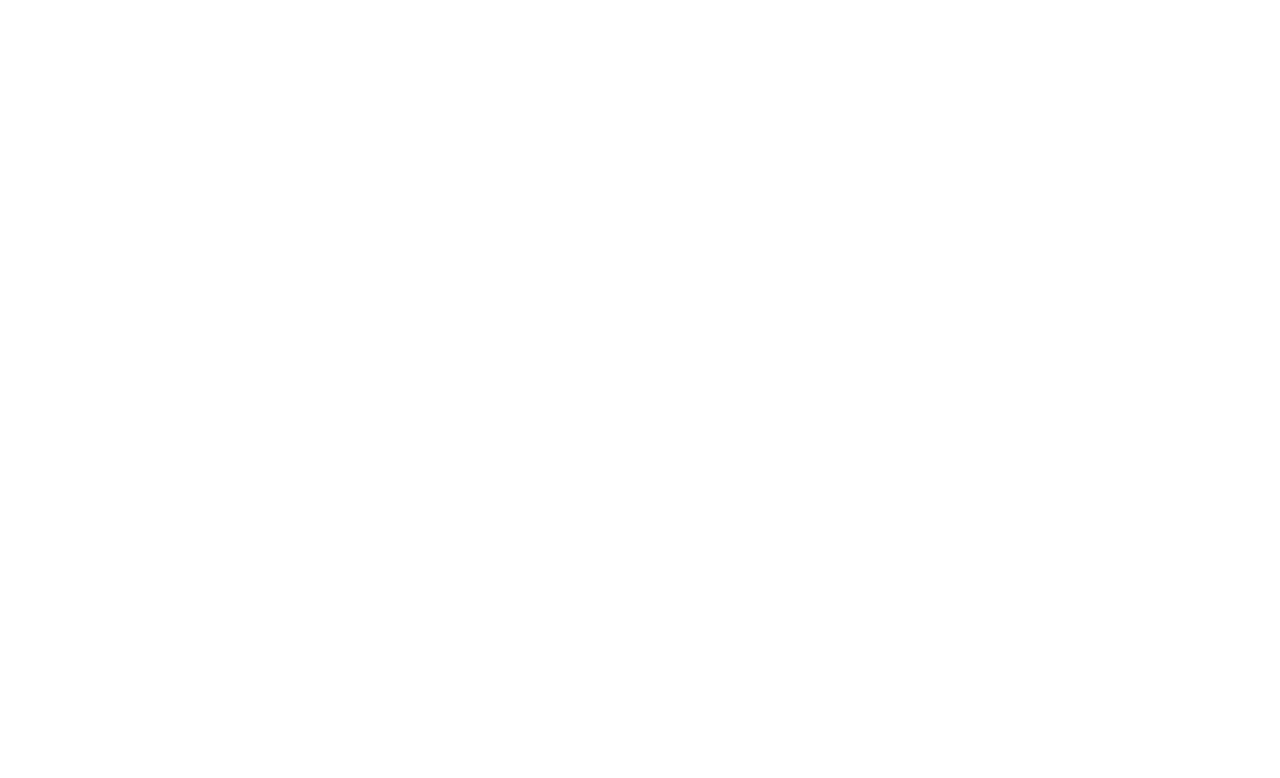
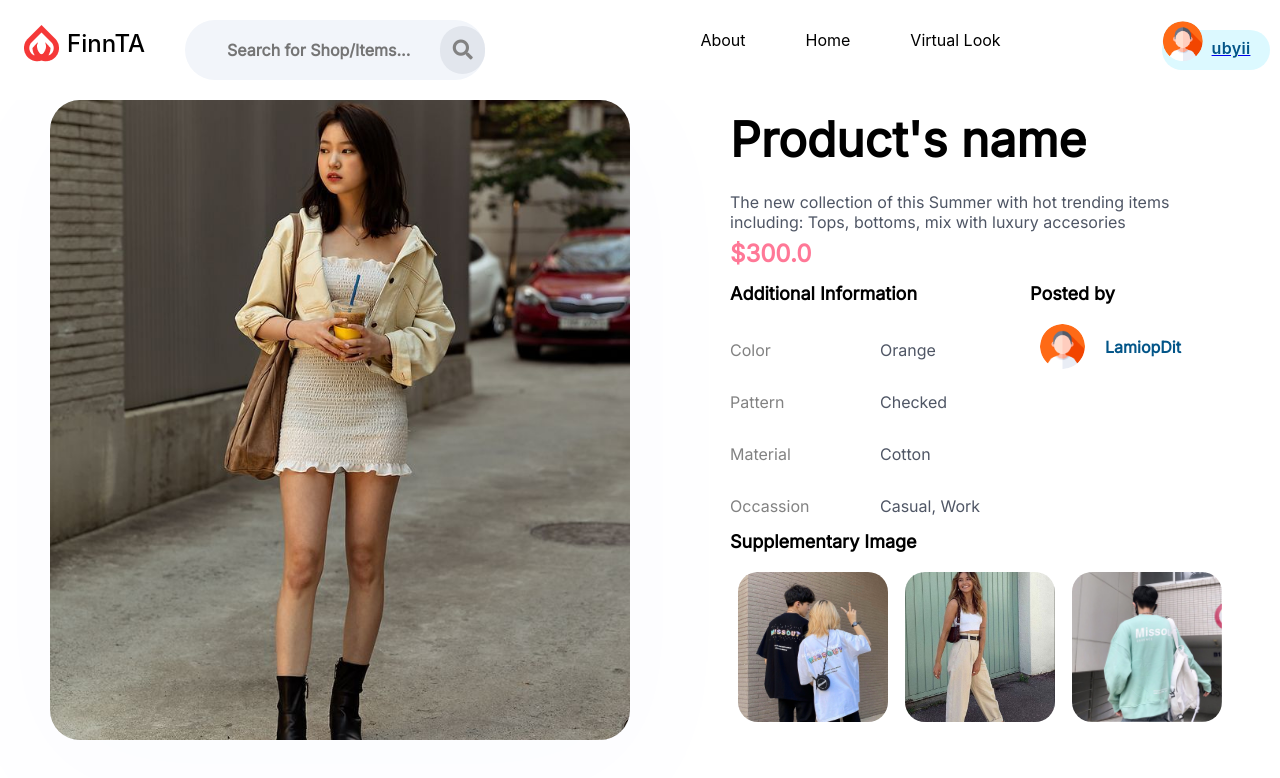
Before and after one commit to tram270600/FinnTA-Recommendation-System, a React (Create React App) app in the folder frontend/: page /product in a window 1280 px wide. Shown: the top 778 px of the page. Built offline with nearby package versions, Linux system fonts and the light colour scheme.

Commit message:
- finish Product Detail screen

```diff
--- a/frontend/src/App.js
+++ b/frontend/src/App.js
@@ -5,6 +5,7 @@
 import ProfileScreen from './screens/ProfileScreen'
 import UploadItem from './screens/UploadItem'
 import UploadAndDisplayImage  from './screens/UploadAndDisplayImage'
+import ProductDetailScreen  from './screens/ProductDetailScreen'
 
 function App() {
   return (
@@ -13,6 +14,7 @@
         <Route path="/" component = {HomeScreen} exact></Route>
         <Route path="/upload" component={UploadItem}></Route>
         <Route path="/profile" component={ProfileScreen}></Route>
+        <Route path="/product" component={ProductDetailScreen}></Route>
     </Switch>
       <>
       {/* <NavBar /> */}
@@ -27,111 +29,3 @@
 }
 
 export default App;
-// import axios from 'axios';
-
-// import React,{Component} from 'react';
-
-// class App extends Component {
-
-// 	state = {selectedFile: null};
-
-//   getBase64(e) {
-//     var file = e.target.files[0]
-//     let reader = new FileReader()
-//     reader.readAsDataURL(file)
-//     reader.onload = () => {
-//       this.setState({
-//         imgUpload: reader.result
-//       })
-//     };
-//     reader.onerror = function (error) {
-//       console.log('Error: ', error);
-//     }
-//   }
-
-// 	// On file select (from the pop up)
-// 	onFileChange = event => {
-
-// 	// Update the state
-// 	this.setState({ selectedFile: event.target.files[0] });
-
-// 	};
-
-// 	// On file upload (click the upload button)
-// 	onFileUpload = () => {
-
-// 	// Create an object of formData
-// 	const formData = new FormData();
-
-// 	// Update the formData object
-// 	formData.append(
-// 		"myFile",
-// 		this.state.selectedFile,
-// 		this.state.selectedFile.name
-// 	);
-
-// 	// Details of the uploaded file
-// 	console.log(this.state.selectedFile);
-
-// 	// Request made to the backend api
-// 	// Send formData object
-// 	axios.post("api/uploadfile", formData);
-// 	};
-
-// 	// File content to be displayed after
-// 	// file upload is complete
-// 	fileData = () => {
-
-// 	if (this.state.selectedFile) {
-
-// 		return (
-// 		<div>
-// 			<h2>File Details:</h2>
-
-// <p>File Name: {this.state.selectedFile.name}</p>
-
-
-// <p>File Type: {this.state.selectedFile.type}</p>
-// <p>File Type: {this.state.selectedFile.getBase64}</p>
-
-
-// <p>
-// 			Last Modified:{" "}
-// 			{this.state.selectedFile.lastModifiedDate.toDateString()}
-// 			</p>
-//       <img src="" alt="Test file"></img>
-// 		</div>
-// 		);
-// 	} else {
-// 		return (
-// 		<div>
-// 			<br />
-// 			<h4>Choose before Pressing the Upload button</h4>
-// 		</div>
-// 		);
-// 	}
-// 	};
-
-// 	render() {
-
-// 	return (
-// 		<div>
-// 			<h1>
-// 			GeeksforGeeks
-// 			</h1>
-// 			<h3>
-// 			File Upload using React!
-// 			</h3>
-// 			<div>
-// 				<input type="file" onChange={this.onFileChange} />
-// 				<button onClick={this.onFileUpload}>
-// 				Upload!
-// 				</button>
-// 			</div>
-// 		{this.fileData()}
-// 		</div>
-// 	);
-// 	}
-// }
-
-// export default App;
--- /dev/null
+++ b/frontend/src/screens/ProductDetailScreen.js
@@ -0,0 +1,79 @@
+import NavBar from '../components/NavBar'
+import uploadImage from '../images/outfit4.jpg'
+import photo1 from '../images/outfit5.jpg'
+import photo2 from '../images/outfit2.jpg'
+import photo3 from '../images/outfit6.jpg'
+
+import '../styles/productDetail.scss'
+import avatar from '../images/avatar.png'
+function App() {
+  return (
+    <>
+    <NavBar />
+    <div className="content-max-width">
+      <div className="product-content">
+        <div className="product-image">
+            <img src={uploadImage} alt="upload-image"></img>
+        </div>
+        <div className="content-right">
+          <div className="title-component">
+            <div className="title">Product's name</div>
+            <div className="description">The new collection of this Summer
+            with hot trending items including: Tops, bottoms, mix with luxury accesories
+            </div>
+            <div className="price">$300.0</div>
+            </div>
+            <div className="product-info">
+              <div className="addition-info">
+                <div className="sub-title">Additional Information</div>
+                <div className="sub-info">
+                    <p> Color </p>
+                    <span> Orange </span>
+                </div>
+                <div className="sub-info">
+                    <p> Pattern </p>
+                    <span> Checked </span>
+                </div>
+                <div className="sub-info">
+                    <p> Material </p>
+                    <span> Cotton</span>
+                </div>
+                <div className="sub-info">
+                    <p> Occassion </p>
+                    <span> Casual, Work </span>
+                </div>
+              </div>
+              <div className="owner">
+                <div className="sub-title">Posted by</div>
+                  <div className="owner-info">
+                    <img src={avatar} alt="post's owner"></img>
+                    <span>LamiopDit</span>
+                  </div>
+              </div>
+            </div>
+            <div className="supplementary-image">
+                <div className="sub-title">Supplementary Image</div>
+                <div className="group-img">
+                  <div className="supply-img">
+                    <img src={photo1}></img>
+                  </div>
+                  <div className="supply-img">
+                    <img src={photo2}></img>
+                  </div>
+                  <div className="supply-img">
+                    <img src={photo3}></img>
+                  </div>
+
+                </div>
+              </div>
+
+        </div>
+      </div>
+    </div>
+    </>
+
+
+  );
+}
+
+export default App;
--- /dev/null
+++ b/frontend/src/styles/productDetail.scss
@@ -0,0 +1,137 @@
+@import url("https://fonts.googleapis.com/css2?family=Inter&display=swap");
+:root {
+  --primaryBlue: #025588;
+  --primaryPink: #FF7897;
+  --white: #ffff;
+  --lightgray: #F2F5FA;
+  --secondaryBlue: #DCF9FF;
+  --fontcolor: #4F5665;
+  --fontcolorlight: #828282;
+  --maxwidth: 1280px;
+}
+@mixin fontStyle($weight, $size, $height) {
+  font-family: Inter;
+  font-style: normal;
+  font-weight: $weight;
+  font-size: $size;
+  line-height: $height;
+}
+.content-max-width{
+  max-width: var(--maxwidth);
+  margin: auto;
+}
+//Divide Layout
+.product-content{
+  display: flex;
+  justify-content: space-around;
+}
+
+.product-image{
+  width: 580px;
+  height: 80vh;
+  background-color: var(--lightgray);
+  border-radius: 30px;
+  filter: drop-shadow(0px 24px 64px rgba(0, 68, 255, 0.02));
+  position: relative;
+  img{
+    width: 100%;
+    height: 80vh;
+    object-fit: cover;
+    border-radius: 30px;
+  }
+}
+.title{
+  @include fontStyle(700, 48px, 80px);
+  margin-bottom: 12px;
+}
+.description{
+  @include fontStyle(500,16px ,20px);
+  width: 450px;
+  color: var(--fontcolor);
+  margin-bottom: 12px;
+}
+.price{
+  @include fontStyle(700,24px,20px);
+  color: var(--primaryPink);
+  margin-bottom: 20px;
+}
+.sub-title{
+  @include fontStyle(600,18px,20px);
+  margin-bottom: 20px;
+}
+
+//Product Info
+.product-info{
+  display: flex;
+  justify-content: space-between;
+
+}
+//Addition Info
+.addition-info{
+  flex: 3;
+}
+.sub-info{
+  // display: flex;
+  align-items: baseline;
+  display: grid;
+  grid-template-columns: 150px 150px;
+  @include fontStyle(500,16px,20px);
+  text-align: left;
+  // margin-bottom: 10px;
+  > p{
+    @include fontStyle(500,16px,20px);
+    color: var(--fontcolorlight);
+  }
+  > span{
+    color: var(--fontcolor);
+    text-align: left;
+  }
+}
+//Post Owner
+.owner{
+  flex: 2;
+  .owner-info{
+    display: flex;
+    align-items: center;
+    text-align: center;
+    span{
+      @include fontStyle(600,16px,20px);
+      color: var(--primaryBlue);
+    }
+    >img{
+      width: 45px;
+      height: 45px;
+      border-radius: 80px;
+      margin-left: 10px;
+      margin-right: 20px;
+    }
+    &:hover{
+      width: auto;
+      height: 60px;
+      border-radius: 80px;
+      background-color: var(--secondaryBlue);
+    }
+  }
+}
+
+//Supplementary Image
+.group-img{
+  display: flex;
+  flex-wrap: wrap;
+  justify-content: space-around;
+  width: 500px;
+  margin-bottom: 50px;
+}
+.supply-img{
+  width: 150px;
+  height: 150px;
+  > img{
+    width: 100%;
+    height: 150px;
+    object-fit: cover;
+    border-radius: 20px;
+  }
+  > img:hover{
+    filter: drop-shadow(0px 24px 64px rgba(0, 68, 255, 0.2));
+  }
+}
```
Also changed, not shown: frontend/src/images/outfit5.jpg (added), frontend/src/images/outfit6.jpg (added).
